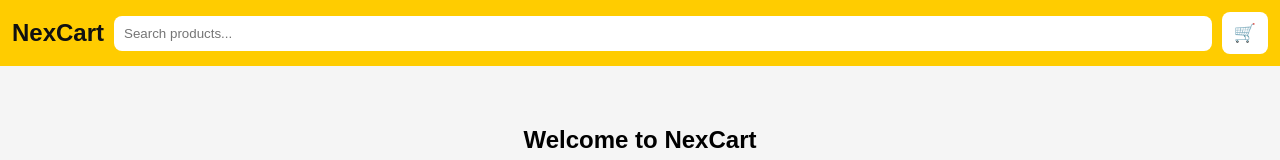
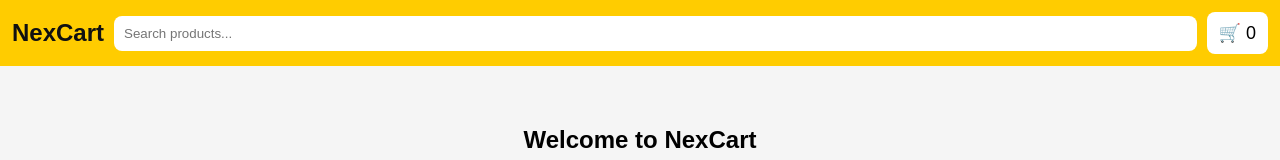
Before and after one commit to singhrajnish12399-dev/NexCart, a React (Vite) app: page / in a window 1280 px wide. Shown: the top 160 px of the page. Built offline with nearby package versions, Linux system fonts and the light colour scheme.

Commit message:
Update App.jsx

```diff
--- a/src/App.jsx
+++ b/src/App.jsx
@@ -1,3 +1,4 @@
+import { useState } from "react";
 const products = [
   {
     id: 1,
@@ -26,6 +27,7 @@ const products = [
 ];
 
 function App() {
+const [cartCount, setCartCount] = useState(0);
   return (
     <>
       <header className="header">
@@ -37,7 +39,9 @@ function App() {
           className="search"
         />
 
-        <button className="cart-btn">🛒</button>
+        <button className="cart-btn">
+  🛒 {cartCount}
+</button>
       </header>
 
       <main className="home">
```
